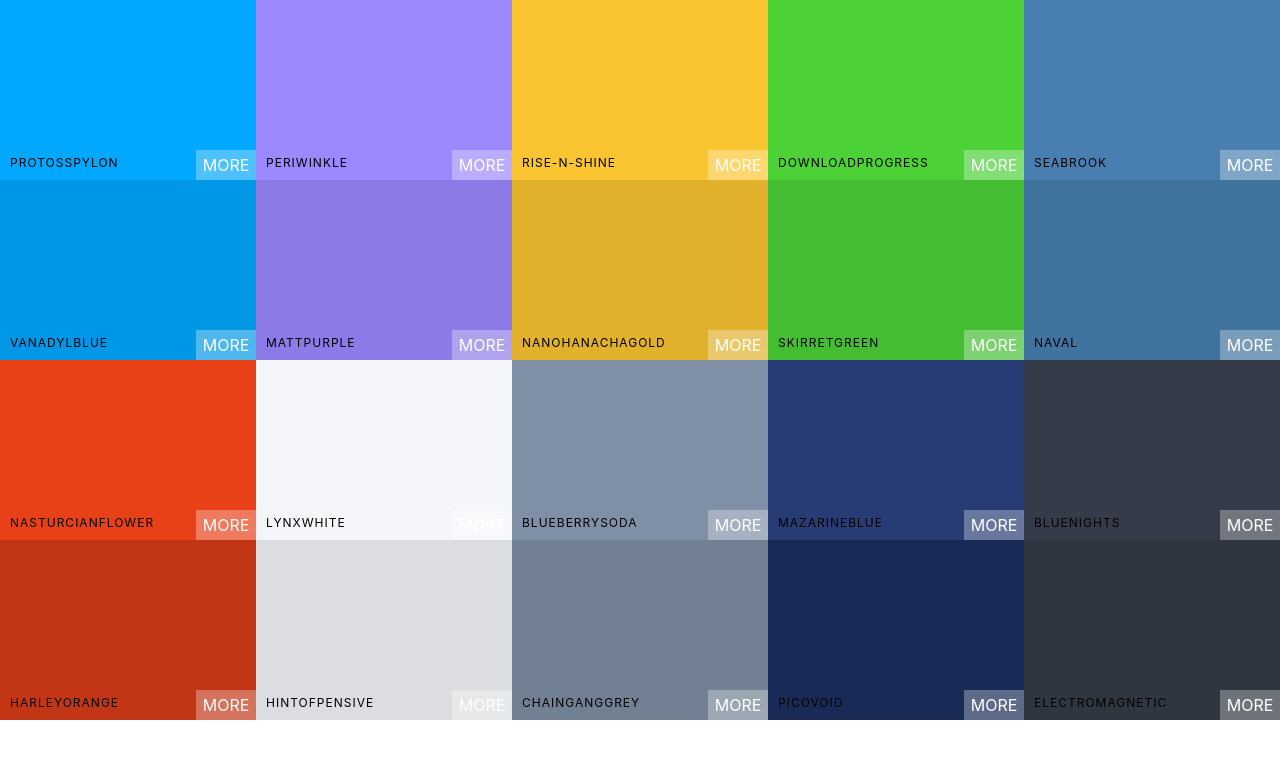
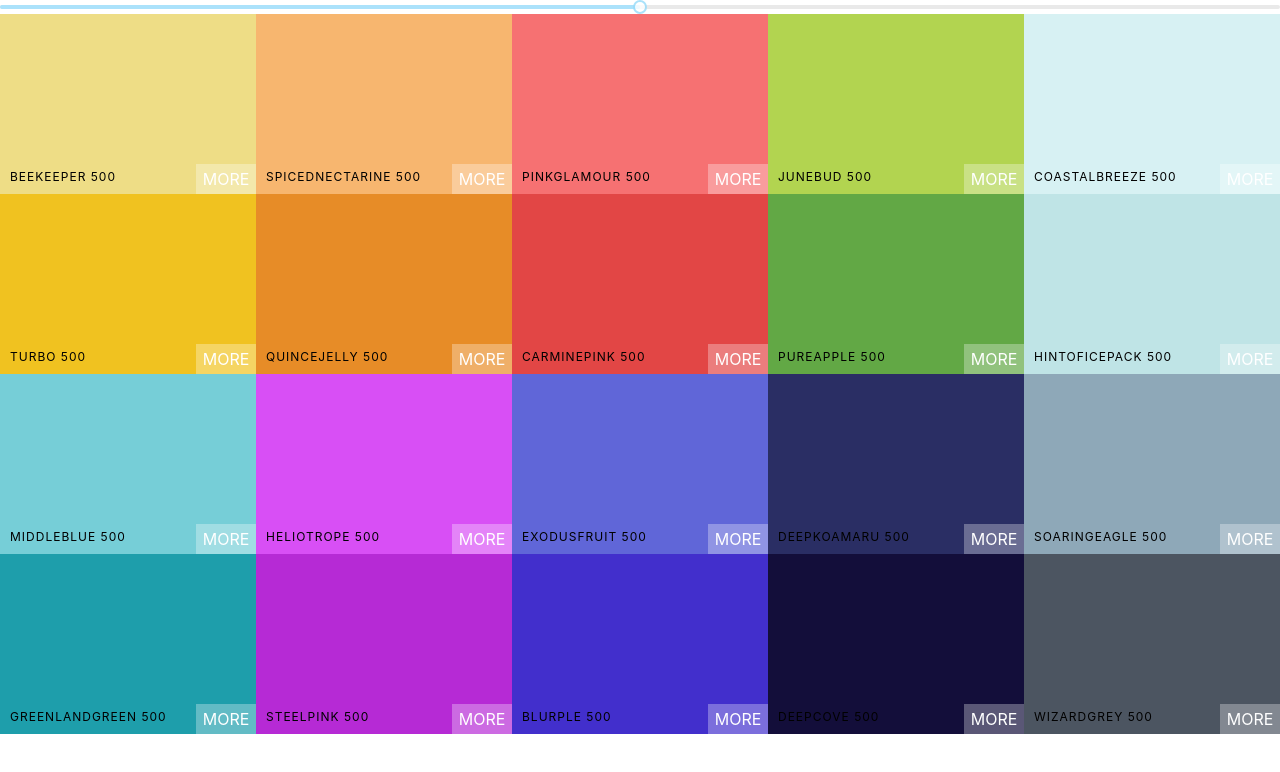
Before and after one commit to Yogeshkumar-krishnamoorthy/colors-app, a React (Create React App) app: page / in a window 1280 px wide. Shown: the top 772 px of the page. Built offline with nearby package versions, Linux system fonts and the light colour scheme.

Commit message:
added color slider

```diff
--- a/package.json
+++ b/package.json
@@ -7,6 +7,7 @@
     "@testing-library/react": "^13.4.0",
     "@testing-library/user-event": "^13.5.0",
     "chroma-js": "^2.4.2",
+    "rc-slider": "^10.2.1",
     "react": "^18.2.0",
     "react-copy-to-clipboard": "^5.1.0",
     "react-dom": "^18.2.0",
--- a/src/App.js
+++ b/src/App.js
@@ -8,7 +8,7 @@ function App() {
   console.log(getPalette(seedColors[4]));
   return (
     <div className="App">
-      <Palette {...seedColors[5]} />
+      <Palette {...getPalette(seedColors[4])} />
     </div>
   );
 }
--- a/src/Palette.js
+++ b/src/Palette.js
@@ -1,14 +1,27 @@
-import React from "react";
+import React, { useState } from "react";
 import ColorBox from "./ColorBox";
-import "./Palette.css"
+import Slider from "rc-slider";
+import "rc-slider/assets/index.css";
+import "./Palette.css";
 
 const Palette = ({ colors }) => {
+  const [level, setLevel] = useState(500);
+
+  const handleLevel = (level) => {
+    setLevel(level);
+  };
   return (
     <div className="Palette">
-      {/* Navbar goes here */}
+      <Slider
+        defaultValue={level}
+        step={100}
+        min={100}
+        max={900}
+        onChange={handleLevel}
+      />
       <div className="Palette-Colors">
-        {colors?.map((c) => (
-          <ColorBox color={c.color} name={c.name} />
+        {colors[level]?.map((c) => (
+          <ColorBox color={c.hex} name={c.name} />
         ))}
       </div>
       {/* Footer goes here */}
```
Also changed, not shown: 1 other file (tests, documents, lock files or other folders).
